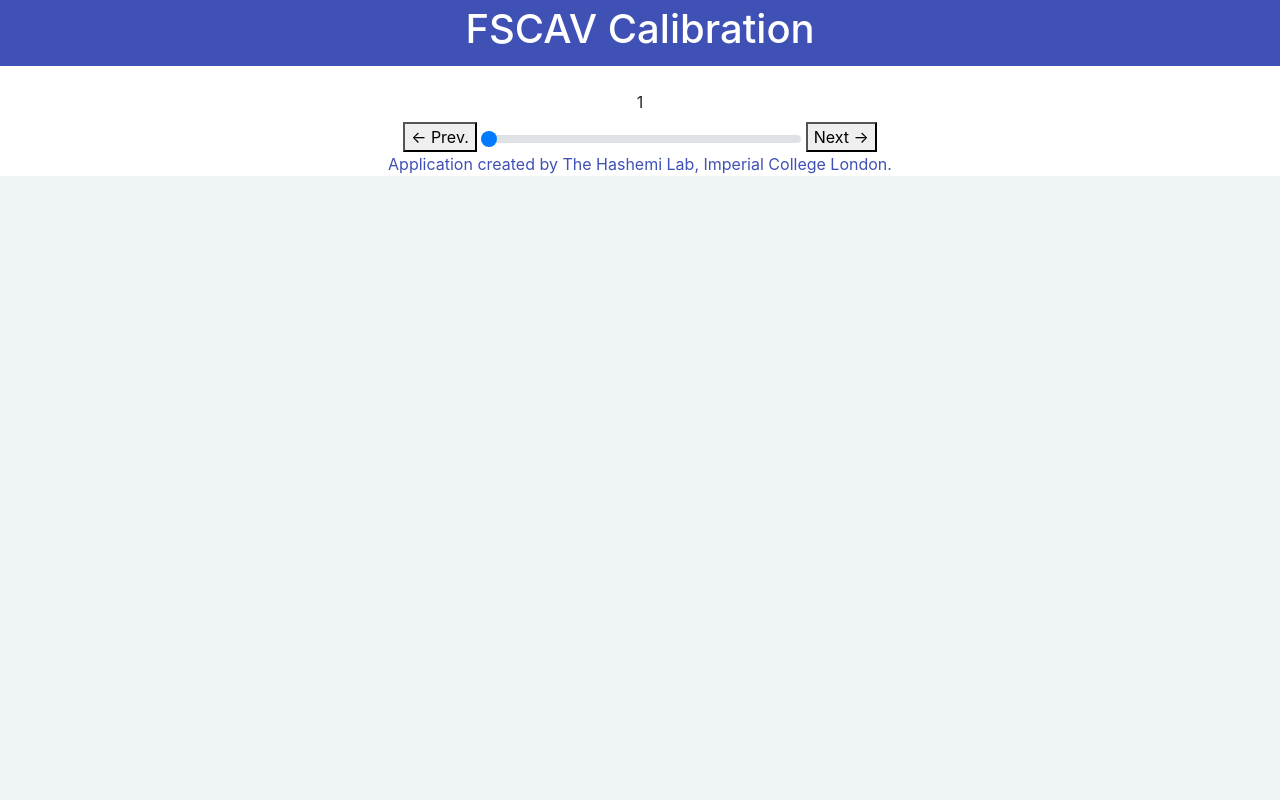
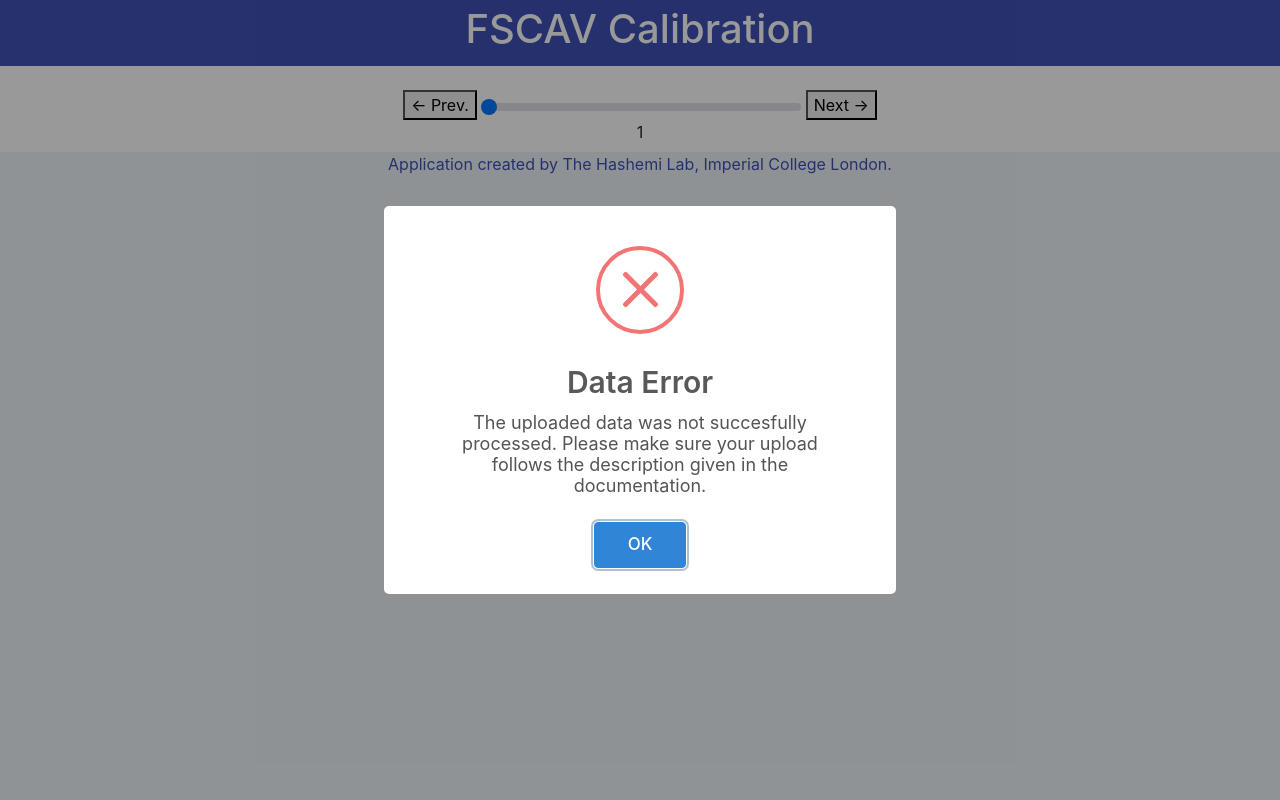
Before and after one commit to Hashemilab/The-Analysis-Kid, a PHP site: page /FSCAVCalibration.php in a window 1280 px wide. Run offline with PHP 8.4, Linux system fonts and the light colour scheme; some libraries are stand-ins or nearby versions.

Commit message:
FSCAV updates.

```diff
--- a/App-php/FSCAVCalibration.php
+++ b/App-php/FSCAVCalibration.php
@@ -8,6 +8,7 @@
 <script src="JavaScriptPackages/jquery-3.5.1.min.js"></script>
 <script src="JavaScriptPackages/ArrayMethods.js"></script>
 <script src="JavaScriptPackages/DashboardMethods.js"></script>
+<script src="JavaScriptPackages/sweetalert.min.js"></script>
 <script src = "OOP/FSCAVObject.js"></script>
 <head>
 <title>FSCAV Calibration</title>
@@ -29,8 +30,11 @@ $(".se-pre-con").fadeOut("slow");
 <h1>FSCAV Calibration</h1>
 </div>
 <br>
-<div style = "text-align: center">
-<label id="slider_label" for="plot_slider">1</label>
+<div id="loading" class="se-pre-con"></div>
+
+
+<div class = "center" style = "margin: auto; width:60%;">
+<div id="graph"class = "center"></div>
 </div>
 <div style = "text-align: center">
 <button>
@@ -41,11 +45,14 @@ $(".se-pre-con").fadeOut("slow");
 <a id="next_button" onclick="next_pushed()">Next →</a>
 </button>
 </div>
+<div style = "text-align: center">
+<label id="slider_label" for="plot_slider">1</label>
+</div>
 
-<div id="loading" class="se-pre-con"></div>
-<div id="graph"></div>
+<div>
 <p class="footdash">Application created by The Hashemi Lab, Imperial College London.</p>
-</body>
+</div>
+
 <script>
 //Buttons callbacks.
 function previous_pushed(){
@@ -57,97 +64,29 @@ document.getElementById('plot_slider').stepUp();
 slider_changed();
 };
 function slider_changed(){
-$("#slider_label").html($('#plot_slider').val());
+graph_index = $('#plot_slider').val();
+$("#slider_label").html(graph_index);
+Data.plot_current_time("graph", graph_index-1);
 };
 </script>
 <script>
 // Create FSCAV Object.
-let Data = new FSCAV_DATA(DataArray, neurotransmitter, v_units, c_units, frequency);
-
-
-
-
-
-
-
-
-
-
-
-
-
-
-
-
-
-
-
-
-
-
-
-
-
-
-
-
-
-
-
-
-
-
-function makeTrace(i) {
-    return {
-        y: Array.apply(null, Array(10)).map(() => Math.random()),
-        line: {
-            shape: 'spline' ,
-            color: 'red'
-        },
-        visible: i === 0,
-        name: 'Data set ' + i,
-
-    };
+var Data;
+var graph_index = 0;
+try {
+Data = new FSCAV_DATA(DataArray, neurotransmitter, v_units, c_units, frequency);
 }
-
-Plotly.plot('graph', [0, 1, 2, 3].map(makeTrace), {
-    updatemenus: [{
-        y: 0.8,
-        yanchor: 'top',
-        buttons: [{
-            method: 'restyle',
-            args: ['line.color', 'red'],
-            label: 'red'
-        }, {
-            method: 'restyle',
-            args: ['line.color', 'blue'],
-            label: 'blue'
-        }, {
-            method: 'restyle',
-            args: ['line.color', 'green'],
-            label: 'green'
-        }]
-    }, {
-        y: 1,
-        yanchor: 'top',
-        buttons: [{
-            method: 'restyle',
-            args: ['visible', [true, false, false, false]],
-            label: 'Data set 0'
-        }, {
-            method: 'restyle',
-            args: ['visible', [false, true, false, false]],
-            label: 'Data set 1'
-        }, {
-            method: 'restyle',
-            args: ['visible', [false, false, true, false]],
-            label: 'Data set 2'
-        }, {
-            method: 'restyle',
-            args: ['visible', [false, false, false, true]],
-            label: 'Data set 3'
-        }]
-    }],
-});
+catch {
+Swal.fire({
+icon: 'error',
+title: "Data Error",
+text: "The uploaded data was not succesfully processed. Please make sure your upload follows the description given in the documentation."
+}).then((result => window.close()));
+};
+// Determine number of signals.
+document.getElementById('plot_slider').max = Data.number_of_signals;
+// Plot first cyclic voltammogram.
+Data.plot_current_time("graph", graph_index);
 </script>
+</body>
 </html>
--- a/App-php/JavaScriptPackages/ArrayMethods.js
+++ b/App-php/JavaScriptPackages/ArrayMethods.js
@@ -85,3 +85,18 @@ chunkedArray.push( arr.splice( 0, size ) );
 }
 return chunkedArray;
 }
+// Function that generates array (similar to numpy.linspace).
+function makeArr(startValue, stopValue, cardinality) {
+var arr = [];
+var step = (stopValue - startValue) / (cardinality - 1);
+for (var i = 0; i < cardinality; i++) {
+arr.push(startValue + (step * i));
+}
+return arr;
+}
+//Calculate transpose.
+function transpose(a) {
+return Object.keys(a[0]).map(function(c) {
+return a.map(function(r) { return r[c];});
+});
+}
--- a/App-php/OOP/FSCAVObject.js
+++ b/App-php/OOP/FSCAVObject.js
@@ -1,11 +1,85 @@
 // Class for uploaded FSCAV data.
 function FSCAV_DATA(data, neurotransmitter, v_units, c_units, frequency) {
-  this.voltage_array = arrayColumn(data, 0);
-  this.frequency = frequency;
-  this.time_array;
-  this.neurotransmitter = neurotransmitter;
-  this.number_of_signals = data[0].length-1;
-  this.v_units = v_units;
-  this.c_units = c_units;
+this.frequency = frequency;
+this.rawdata = data;
+this.neurotransmitter = neurotransmitter;
+this.number_of_signals = data[0].length-1;
+this.number_of_points = data.length-1;
+// Create voltage features.
+this.voltage = new FSCAV_VOLTAGE(data, neurotransmitter, v_units, c_units, frequency);
+// Create current features.
+this.current = new FSCAV_CURRENT(data, neurotransmitter, v_units, c_units, frequency);
+//Create time features.
+this.time = new FSCAV_TIME(data, neurotransmitter, v_units, c_units, frequency);
+this.plot_current_time = function(div, index){
+// Define plotly objects.
+let graph_data=[{
+y: this.current.array[index],
+x: this.time.array,
+line: {
+shape: 'spline',
+color: 'blue'
+},
+name: this.current.name[index]
+}];
 
+let layout = {
+autosize: true,
+legend: {"orientation": "h"},
+xaxis:{
+title: this.time.name+' ('+this.time.units+')'
+},
+yaxis:{
+title: this.current.name+' ('+this.current.units+')'
+}
 };
+layout.title = {
+text: 'Cyclic Voltammogram of '+this.current.tags[index],
+font: {
+size: 20,
+family:'Arial'
+},
+x: 0.5,
+y: 1.2,
+xanchor: 'center',
+yanchor: 'top',
+};
+
+let config = {
+showEditInChartStudio: true,
+responsive: true,
+plotlyServerURL: "https://chart-studio.plotly.com",
+displayModeBar: true,
+displaylogo: false,
+dragmode:'select',
+modeBarButtonsToRemove: ['hoverCompareCartesian'],
+toImageButtonOptions: {
+format: 'svg',
+filename: 'plot',
+height: 600,
+width: 750,
+scale: 1
+}};
+// Plot FSCAV data.
+Plotly.newPlot(div, graph_data, layout, config);
+}
+};
+// Class for Voltage data within FSCAV.
+function FSCAV_VOLTAGE(data, neurotransmitter, v_units, c_units, frequency) {
+this.units =  v_units;
+this.name = data[0][0];
+this.array = arrayColumn(data, 0).slice(1);
+}
+// Class for Current data within FSCAV.
+function FSCAV_CURRENT(data, neurotransmitter, v_units, c_units, frequency) {
+this.units =  c_units;
+this.name = 'Current';
+this.tags = data[0].slice(1);
+this.array = transpose(data.slice(1).map(x => x.slice(1)));
+}
+// Class for time data within FSCAV.
+function FSCAV_TIME(data, neurotransmitter, v_units, c_units, frequency) {
+this.units = 's';
+this.name = 'Time';
+this.array = makeArr(0,(data.length-1)/frequency, data.length-1);
+}
--- a/App-php/ProgressBar.php
+++ b/App-php/ProgressBar.php
@@ -26,7 +26,6 @@ function progressHandler(progressBarID, statusID) {
 
 function completeHandler(progressBarID, statusID) {
   _(statusID).innerHTML = event.target.responseText;
-  _(progressBarID).value = 0; //wil clear progress bar after successful uploa
 }
 
 function errorHandler(progressBarID, statusID) {
--- a/App-php/Styling/styles.css
+++ b/App-php/Styling/styles.css
@@ -3,6 +3,13 @@ body {
   background-color: #eff4f7;
   color: #777;
   font-family: 'Titillium Web', Arial, Helvetica, sans-serif;
+}
+html {
+   background-color: #eff4f7;
+}
+
+h1, h2, h3, h4, h5, h6, strong {
+  font-weight: 600;
 }
 
 .content-area {
@@ -16,7 +23,7 @@ top: 0px;
 width: 100%;
 height: 100%;
 z-index: 9999;
-background: url("Images/loading.gif") center no-repeat #eff4f7;
+background: url("/Images/loading.gif") center no-repeat #eff4f7;
 }
 .header {
 padding: 5px;
@@ -25,7 +32,7 @@ background: #3f51b5;
 color: white;
 font-size: 16px;
 }
-.footdash{ text-align: center;  color: #3f51b5;}
+.footdash{ text-align: center;  color: #3f51b5;   background-color: #eff4f7;}
 .paper {
 width: 100%;
 height: 180px;
@@ -36,7 +43,6 @@ line-height: 32px;
 outline: 0;
 font-size: 14px;
 color: black;
-
 resize: none;
 }
 .notepad {
@@ -88,13 +94,7 @@ background-color: #eceef8;
 font-weight: bold;
 }
 
-html {
-   background: #eff4f7;
-}
 
-h1, h2, h3, h4, h5, h6, strong {
-  font-weight: 600;
-}
 
 
 #topnav {
```
